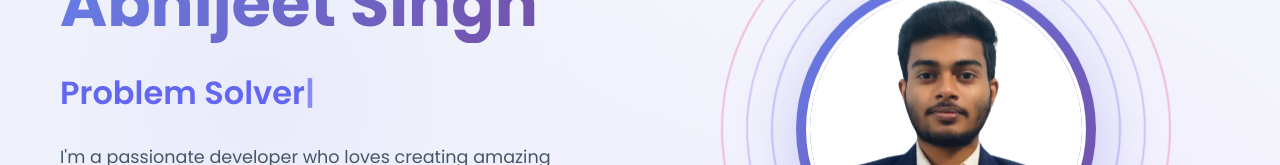
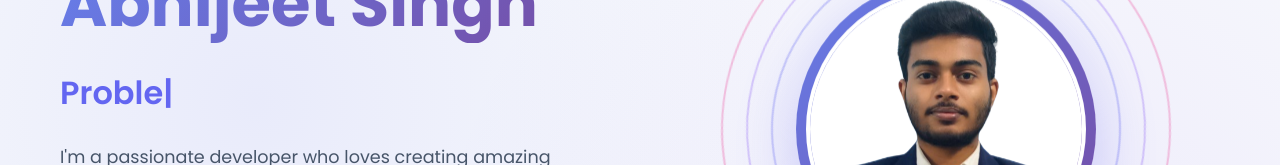
Before and after one commit to abhi-singh-01/My-Portfolio, a React (Vite) app in the folder frontend/: page / in a window 1280 px wide. Shown: the part 297-462 px from the top of the page. Built offline with nearby package versions, Linux system fonts and the light colour scheme; no server answers.

Commit message:
Update hero typing to show MERN Stack, Java Developer, Problem Solver

```diff
--- a/frontend/src/components/Hero.jsx
+++ b/frontend/src/components/Hero.jsx
@@ -84,10 +84,9 @@ const Hero = memo(() => {
             >
               <ReactTyped
                 strings={[
-                  'Full Stack Developer',
                   'MERN Stack Developer',
+                  'Java Developer',
                   'Problem Solver',
-                  'UI/UX Enthusiast',
                 ]}
                 typeSpeed={50}
                 backSpeed={30}
```
